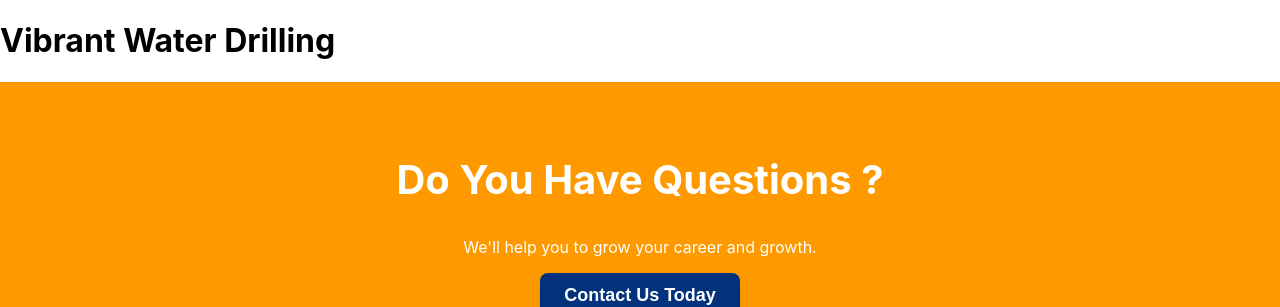
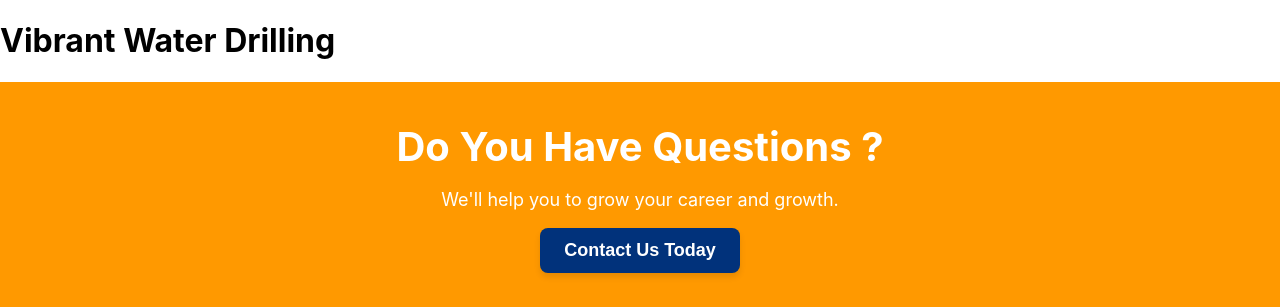
Before and after one commit to DBEST-EZRA/vibrant-water-drilling-company, a React (Create React App) app: page / in a window 1280 px wide. Shown: the top 307 px of the page. Built offline with nearby package versions, Linux system fonts and the light colour scheme.

Commit message:
fourth commit

```diff
--- a/src/components/Footer.jsx
+++ b/src/components/Footer.jsx
@@ -9,7 +9,7 @@ const Footer = () => {
         <div className='container'>
           <div className='send flex'>
             <div className='text'>
-              <h1>Do You Have Questions ?</h1>
+              <span>Do You Have Questions ?</span>
               <p>We'll help you to grow your career and growth.</p>
             </div>
             <button className='btn5'>Contact Us Today</button>
--- a/src/components/footer.css
+++ b/src/components/footer.css
@@ -4,8 +4,12 @@
     color: #fff;
     text-align: center;
   }
-  .footerContact h1 {
+  .footerContact span {
     font-size: 40px;
+    font-weight: bold;
+  }
+  .footerContact p {
+    font-size: 18px;
   }
   footer {
     background-color: #1d2636;
```
